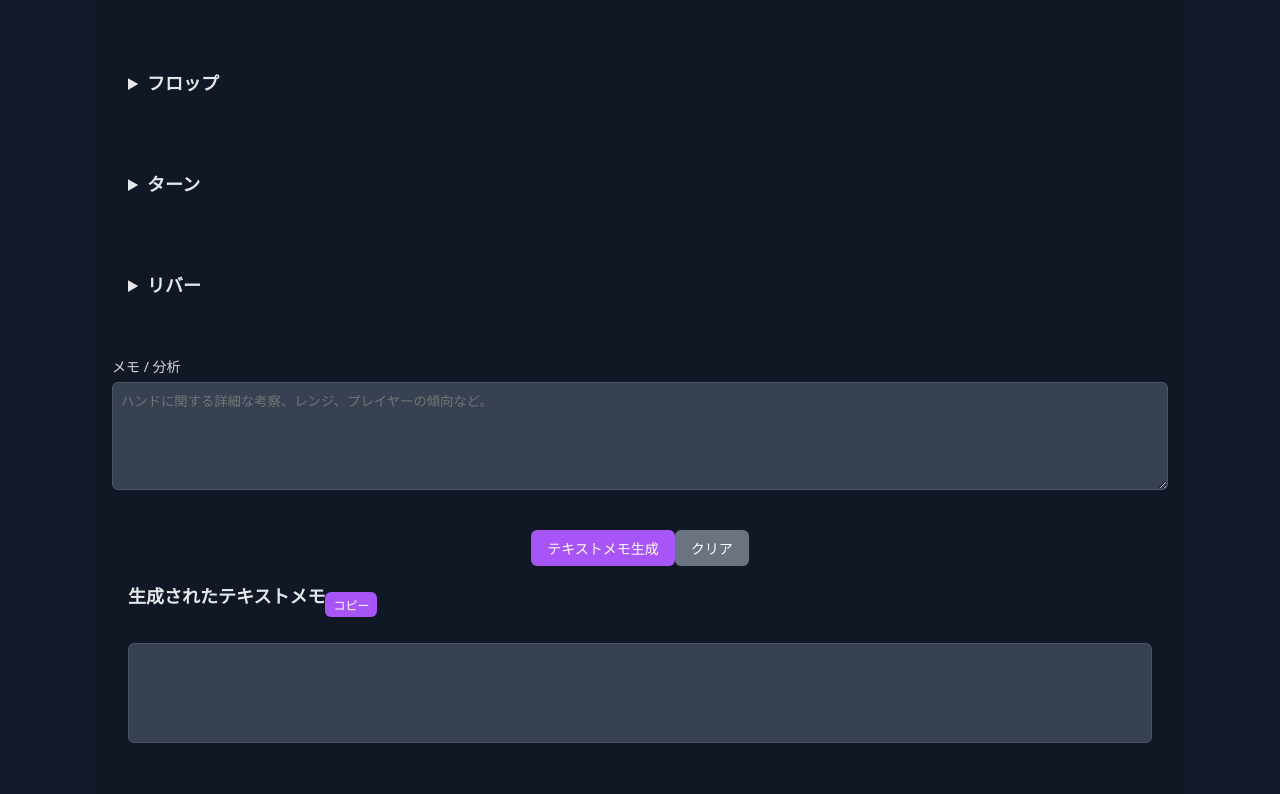
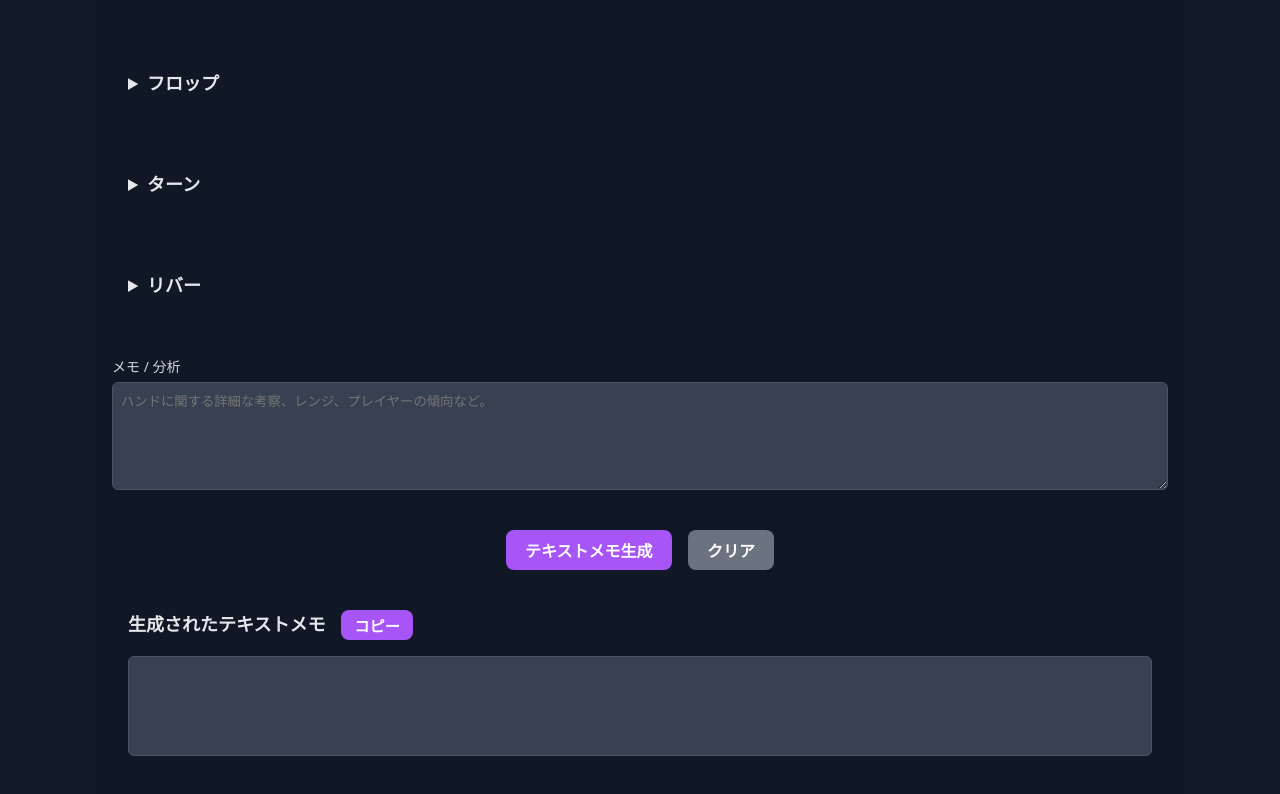
Before and after one commit to takao0612/poker-hand-memo-app, a plain HTML site: page index.html in a window 1280 px wide. Shown: the part 461-1255 px from the top of the page. Drawn offline with Linux system fonts and the light colour scheme.

Commit message:
コピー時にゼロ幅スペースを挿入し自動リンク化を防止

```diff
--- a/index.html
+++ b/index.html
@@ -183,40 +183,40 @@
         }
 
         /* ボタン */
-        .btn {
+        .btn, .btn-primary, .btn-secondary, .btn-sm {
             display: inline-block;
-            padding: 0.5rem 1rem;
+            padding: 0.5rem 1.2rem;
             border: none;
-            border-radius: 0.375rem;
-            font-size: 0.875rem;
-            font-weight: 500;
+            border-radius: 0.5rem;
+            font-size: 1rem;
+            font-weight: 600;
             cursor: pointer;
-            transition: all 0.2s;
+            transition: background 0.2s, color 0.2s;
+            text-decoration: none;
+            outline: none;
         }
-
         .btn-primary {
-            background-color: #a855f7;
-            color: white;
+            background: #a855f7;
+            color: #fff;
         }
-
         .btn-primary:hover {
-            background-color: #9333ea;
+            background: #9333ea;
         }
-
         .btn-secondary {
-            background-color: #6b7280;
-            color: white;
+            background: #6b7280;
+            color: #fff;
         }
-
         .btn-secondary:hover {
-            background-color: #4b5563;
+            background: #4b5563;
         }
-
         .btn-sm {
-            padding: 0.25rem 0.5rem;
-            font-size: 0.75rem;
+            padding: 0.25rem 0.8rem;
+            font-size: 0.95rem;
         }
-
+        /* コピー用ボタンも統一 */
+        #copy-memo {
+            min-width: 70px;
+        }
         /* セクション */
         .section {
             background-color: rgba(17, 24, 39, 0.5);
@@ -301,6 +301,19 @@
             .card-grid {
                 grid-template-columns: repeat(4, 1fr);
             }
+        }
+        .button-row {
+            display: flex;
+            gap: 16px;
+            justify-content: center;
+            align-items: center;
+            margin-bottom: 1.5rem;
+        }
+        .memo-header-row {
+            display: flex;
+            align-items: center;
+            gap: 16px;
+            margin-bottom: 1rem;
         }
     </style>
 </head>
@@ -445,18 +458,16 @@
                         <textarea id="notes" name="notes" rows="6" class="form-textarea" placeholder="ハンドに関する詳細な考察、レンジ、プレイヤーの傾向など。"></textarea>
                     </div>
 
-                    <div class="flex justify-center pt-4 border-t border-gray-700">
-                        <div class="flex gap-4">
-                            <button type="button" id="generate-text-memo" class="btn btn-primary">テキストメモ生成</button>
-                            <button type="button" class="btn btn-secondary">クリア</button>
-                        </div>
+                    <div class="button-row">
+                        <button type="button" id="generate-text-memo" class="btn btn-primary">テキストメモ生成</button>
+                        <button type="button" class="btn btn-secondary">クリア</button>
                     </div>
                 </form>
 
                 <!-- テキストメモ表示エリア -->
                 <div id="text-memo-area" class="section hidden">
-                    <div class="flex justify-between items-center mb-4">
-                        <h3 class="section-title">生成されたテキストメモ</h3>
+                    <div class="memo-header-row">
+                        <h3 class="section-title" style="margin-bottom:0;">生成されたテキストメモ</h3>
                         <button id="copy-memo" class="btn btn-primary btn-sm">コピー</button>
                     </div>
                     <div id="text-memo-content" class="form-textarea font-mono text-sm whitespace-pre-wrap max-h-96 overflow-y-auto"></div>
@@ -1031,24 +1042,31 @@
             }
         }
 
-        // コピー機能（最適化版）
+        // コピー機能（ゼロ幅スペース挿入版）
+        function insertZeroWidthSpaceToUrls(text) {
+            // URLとメールアドレスの直後にゼロ幅スペースを挿入
+            // URL: http(s)://... や www. で始まるもの
+            const urlPattern = /(https?:\/\/|www\.)[\w\-._~:/?#[\]@!$&'()*+,;=%]+/g;
+            // メールアドレス
+            const mailPattern = /[\w.-]+@[\w.-]+\.[A-Za-z]{2,}/g;
+            return text
+                .replace(urlPattern, m => m + '\u200B')
+                .replace(mailPattern, m => m + '\u200B');
+        }
         function setupCopyFunction() {
             const copyButton = document.getElementById('copy-memo');
-
             if (copyButton) {
                 copyButton.addEventListener('click', async () => {
                     const memoContent = document.getElementById('text-memo-content');
-                    const textToCopy = memoContent.textContent;
-
-                    // ボタンを一時的に無効化
+                    let textToCopy = memoContent.textContent;
+                    // ゼロ幅スペースを挿入
+                    textToCopy = insertZeroWidthSpaceToUrls(textToCopy);
                     copyButton.disabled = true;
                     const originalText = copyButton.textContent;
-
                     try {
                         await navigator.clipboard.writeText(textToCopy);
                         copyButton.textContent = 'コピー完了！';
                         copyButton.style.backgroundColor = '#059669';
-
                         setTimeout(() => {
                             copyButton.textContent = originalText;
                             copyButton.style.backgroundColor = '';
@@ -1058,7 +1076,6 @@
                         console.error('コピーに失敗しました:', err);
                         copyButton.textContent = 'コピー失敗';
                         copyButton.style.backgroundColor = '#dc2626';
-
                         setTimeout(() => {
                             copyButton.textContent = originalText;
                             copyButton.style.backgroundColor = '';
```
